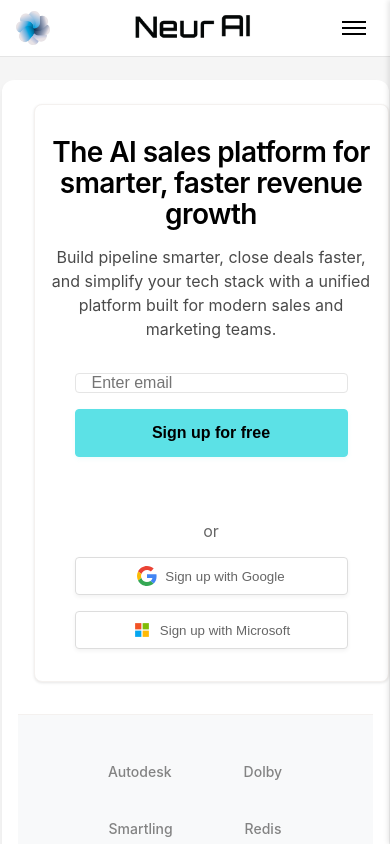
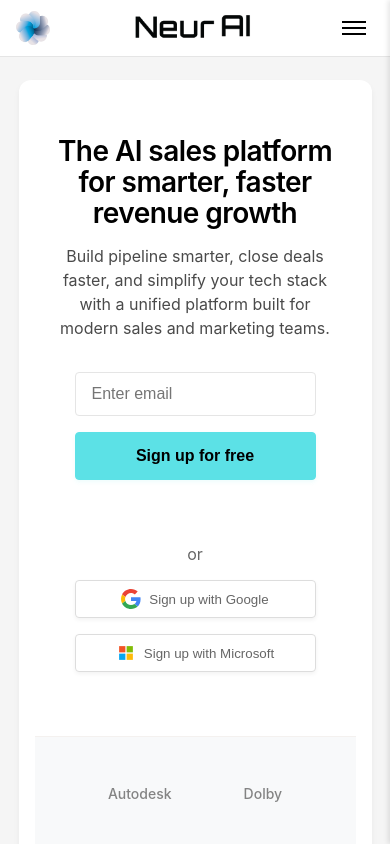
Before and after one commit to MD55233/Neurai, a React (Vite) app: page / in a window 390 px wide. Shown: the top 844 px of the page. Built offline with nearby package versions, Linux system fonts and the light colour scheme.

Commit message:
content retouch

```diff
--- a/src/App.css
+++ b/src/App.css
@@ -108,7 +108,7 @@
 }
 
 .content-container {
-  background: white;
+ background: white;
   border-radius: 12px;
   max-width: var(--max-width);
   margin: 0 auto;
@@ -214,10 +214,10 @@
   width: 100%;
   margin: 0 auto;
   text-align: center;
-  box-shadow: 0 1px 3px rgba(0, 0, 0, 0.1);
+
   position: relative;
   overflow: hidden;
-  border: 1px solid #f4f1ef;
+
 }
 
 
@@ -268,7 +268,7 @@
 .email-input {
   flex: 1;
   height: 48px;
-  padding: 0 16px;
+  padding: 0 auto;
   font-size: 16px;
   border: 1px solid #E5E5E5;
   border-radius: 4px;
@@ -837,7 +837,7 @@
 /* Responsive Design */
 @media (max-width: 1024px) {
   .hero-container {
-    margin: 0 16px;
+    margin: 0 auto;
   }
 }
 
--- a/src/components/Hero/Hero.css
+++ b/src/components/Hero/Hero.css
@@ -1,5 +1,5 @@
 .hero-container {
-  padding: 4rem 1rem;
+  padding: 3rem 1rem;
   max-width: var(--max-width);
   margin: 0 auto;
   text-align: center;
```
